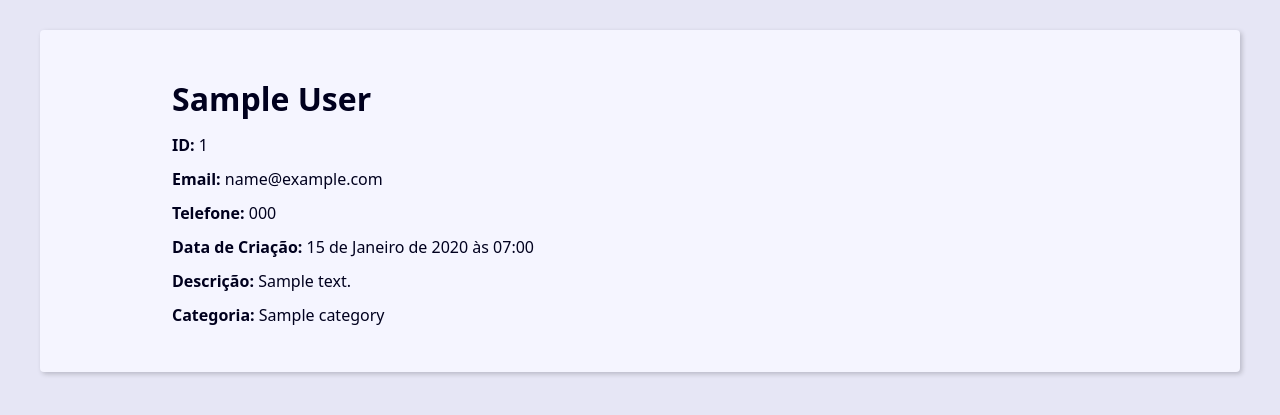
After one commit to leobrda/ContactBook, a Django app: page /1/ in a window 1280 px wide. The commit adds this page. Shown: the top 415 px of the page. Run offline with Django 5.2, Linux system fonts and the light colour scheme; tables that the repository leaves empty hold one stand-in row (values such as "Sample post").

Commit message:
template, view e url para contato único

```diff
--- /dev/null
+++ b/contact/templates/contact/contact.html
@@ -0,0 +1,15 @@
+{% extends 'global/base.html' %}
+
+{% block content %}
+    <div class="single-contact">
+        <h1 class="single-contact-name">
+            {{ contact.first_name }} {{ contact.last_name }}
+        </h1>
+        <p><b>ID: </b>{{contact.id}}</p>
+        <p><b>Email: </b>{{contact.email}}</p>
+        <p><b>Telefone: </b>{{contact.phone}}</p>
+        <p><b>Data de Criação: </b>{{contact.created_date}}</p>
+        <p><b>Descrição: </b>{{contact.description}}</p>
+        <p><b>Categoria: </b>{{contact.category.name}}</p>
+    </div>
+{% endblock content %}
--- a/contact/templates/contact/index.html
+++ b/contact/templates/contact/index.html
@@ -19,7 +19,7 @@
                 {% for contact in contacts %}
                     <tr class="table-row">
                         <td class="table-cel">
-                            <a class="table-link" href="#">
+                            <a class="table-link" href="{% url 'contact:contact' contact.id %}">
                                 {{ contact.id }}
                             </a>
                         </td>
--- a/contact/urls.py
+++ b/contact/urls.py
@@ -4,5 +4,6 @@ from contact import views
 app_name = 'contact'
 
 urlpatterns = [
+    path('<int:contact_id>/', views.contact, name='contact'),
     path('', views.index, name='index'),
 ]
--- a/contact/views/contact_views.py
+++ b/contact/views/contact_views.py
@@ -1,5 +1,6 @@
-from django.shortcuts import render
+from django.shortcuts import render, get_object_or_404
 from contact.models import Contact
+from django.http import Http404
 
 
 # Create your views here.
@@ -11,3 +12,17 @@ def index(request):
     }
 
     return render(request, 'contact/index.html', context)
+
+
+def contact(request, contact_id):
+    single_contact = get_object_or_404(Contact, pk=contact_id, show=True)
+
+    # single_contact = Contact.objects.filter(id=contact_id).first()
+    # if single_contact is None:
+    #     raise Http404()
+
+    context = {
+        'contact': single_contact,
+    }
+
+    return render(request, 'contact/contact.html', context)
```
